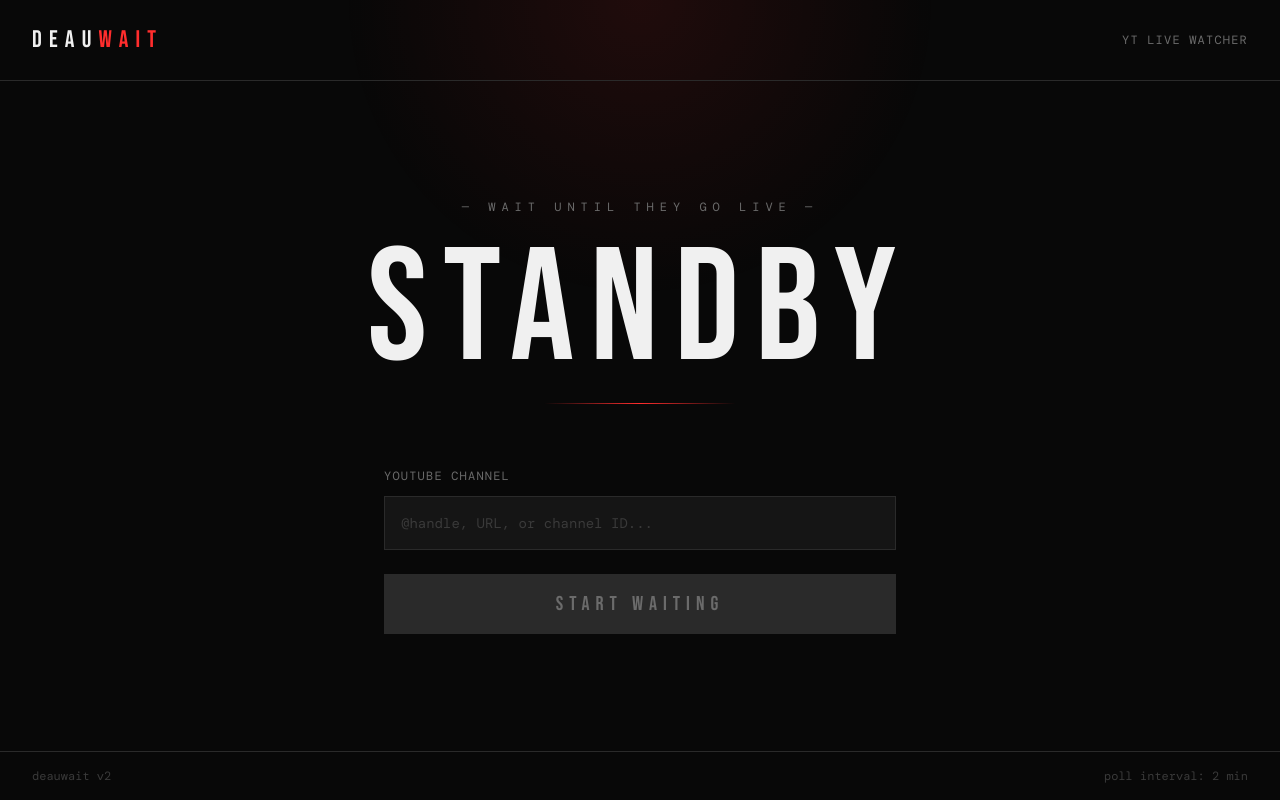
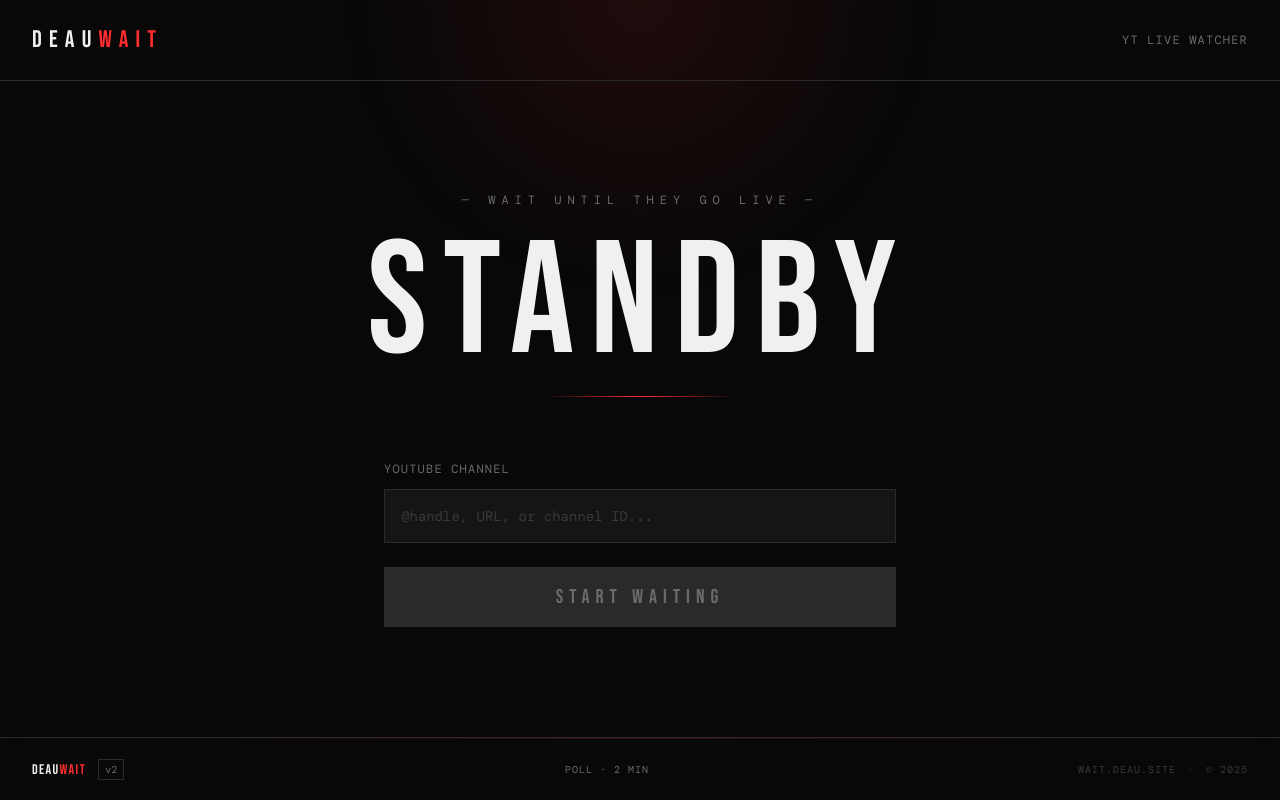
Before and after one commit to Kleavox/Kleavox-monorepo, a Nuxt app: page / in a window 1280 px wide. Built offline with nearby package versions, Linux system fonts and the light colour scheme; a web font is replaced by a local one.

Commit message:
feat: footer rework

```diff
--- a/pages/index.vue
+++ b/pages/index.vue
@@ -78,9 +78,23 @@
       </div>
     </div>
 
-    <footer class="relative z-10 px-4 sm:px-8 py-3 sm:py-4 border-t border-smoke flex items-center justify-between">
-      <span class="font-mono text-[10px] sm:text-xs text-mist">deauwait v2</span>
-      <span class="font-mono text-[10px] sm:text-xs text-mist">poll interval: 2 min</span>
+    <footer class="relative z-10 border-t border-smoke">
+      <div class="h-px w-full bg-gradient-to-r from-transparent via-signal to-transparent opacity-20" />
+      <div class="px-4 sm:px-8 py-4 sm:py-5 flex flex-col sm:flex-row items-center justify-between gap-3 sm:gap-0">
+        <div class="flex items-center gap-3">
+          <span class="font-display text-sm tracking-widest text-snow">DEAU<span class="text-signal">WAIT</span></span>
+          <span class="font-mono text-[10px] text-ghost border border-smoke px-1.5 py-0.5">v2</span>
+        </div>
+        <div class="flex items-center gap-1.5 font-mono text-[10px] text-ghost">
+          <span class="waiting-dot" style="width:6px;height:6px" />
+          <span class="tracking-widest uppercase">poll · 2 min</span>
+        </div>
+        <div class="flex items-center gap-3 font-mono text-[10px] text-mist">
+          <span class="tracking-widest uppercase">wait.deau.site</span>
+          <span class="text-smoke">·</span>
+          <span class="tracking-widest uppercase text-mist">© 2025</span>
+        </div>
+      </div>
     </footer>
 
   </main>
--- a/pages/wait/[watchId].vue
+++ b/pages/wait/[watchId].vue
@@ -89,12 +89,27 @@
 
     </div>
 
-    <footer class="relative z-10 px-4 sm:px-8 py-3 border-t border-smoke flex items-center justify-between">
-      <span class="font-mono text-[10px] sm:text-xs text-mist">{{ watchId }}</span>
-      <span class="font-mono text-[10px] sm:text-xs"
-        :class="isLive ? 'text-live' : 'text-signal'">
-        {{ isLive ? '● LIVE' : '○ WAITING' }}
-      </span>
+    <footer class="relative z-10 border-t border-smoke">
+      <div class="h-px w-full bg-gradient-to-r from-transparent via-signal to-transparent opacity-20" />
+      <div class="px-4 sm:px-8 py-4 sm:py-5 flex flex-col sm:flex-row items-center justify-between gap-3 sm:gap-0">
+        <!-- Brand -->
+        <div class="flex items-center gap-3">
+          <NuxtLink to="/" class="font-display text-sm tracking-widest text-snow hover:text-signal transition-colors">DEAU<span class="text-signal">WAIT</span></NuxtLink>
+          <span class="font-mono text-[10px] text-ghost border border-smoke px-1.5 py-0.5">v2</span>
+        </div>
+        <!-- Status -->
+        <div class="flex items-center gap-2 font-mono text-[10px]"
+          :class="isLive ? 'text-live' : 'text-ghost'">
+          <span :class="isLive ? 'live-dot' : 'waiting-dot'" style="width:6px;height:6px" />
+          <span class="tracking-widest uppercase">{{ isLive ? 'live' : 'waiting' }}</span>
+          <span class="text-smoke">·</span>
+          <span class="text-mist font-mono truncate max-w-[120px]">{{ watchId }}</span>
+        </div>
+        <!-- Right -->
+        <div class="font-mono text-[10px] text-mist tracking-widest uppercase">
+          wait.deau.site
+        </div>
+      </div>
     </footer>
 
   </main>
```
Also changed, not shown: package.json (+10 -3 lines), public/favicon.svg, 1 other file (tests, documents, lock files or other folders).
